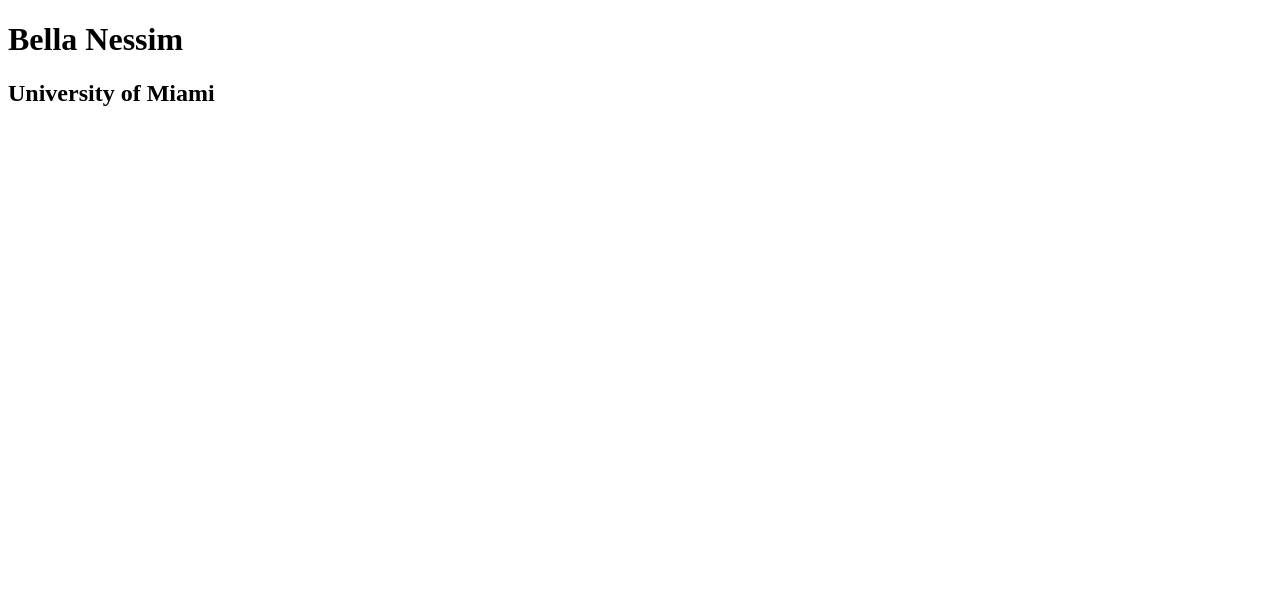
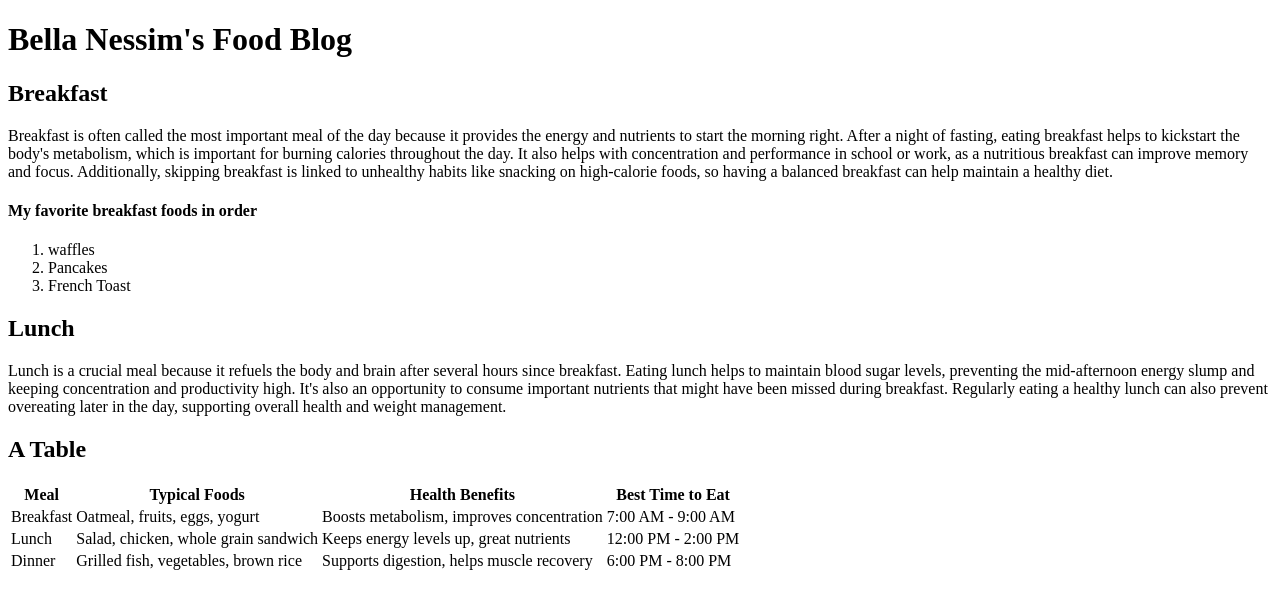
Before and after one commit to Isabellane/isabellane.github.io, a plain HTML site: page index.html in a window 1280 px wide. Drawn offline with Linux system fonts and the light colour scheme.

Commit message:
Update index.html

```diff
--- a/index.html
+++ b/index.html
@@ -6,7 +6,45 @@
     <title>Bella Nessim | Welcome</title>
 </head>
 <body>
-    <h1>Bella Nessim</h1>
-    <h2>University of Miami</h2>
+    <h1>Bella Nessim's Food Blog</h1>
+    <h2>Breakfast</h2>
+    <p>Breakfast is often called the most important meal of the day because it provides the energy and nutrients to start the morning right. After a night of fasting, eating breakfast helps to kickstart the body's metabolism, which is important for burning calories throughout the day. It also helps with concentration and performance in school or work, as a nutritious breakfast can improve memory and focus. Additionally, skipping breakfast is linked to unhealthy habits like snacking on high-calorie foods, so having a balanced breakfast can help maintain a healthy diet.</p>
+    <h4>My favorite breakfast foods in order</h4>
+    <ol>
+        <li>waffles</li>
+        <li>Pancakes</li>
+        <li>French Toast</li>
+    </ol>
+    <h2>Lunch</h2>
+    <p>Lunch is a crucial meal because it refuels the body and brain after several hours since breakfast. Eating lunch helps to maintain blood sugar levels, preventing the mid-afternoon energy slump and keeping concentration and productivity high. It's also an opportunity to consume important nutrients that might have been missed during breakfast. Regularly eating a healthy lunch can also prevent overeating later in the day, supporting overall health and weight management.</p>
+    <h2>A Table</h2>
+    <table>
+        <tr>
+            <th>Meal</th>
+            <th>Typical Foods</th>
+            <th>Health Benefits</th>
+            <th>Best Time to Eat</th>
+        </tr>
+        <tr>
+            <td>Breakfast</td>
+            <td>Oatmeal, fruits, eggs, yogurt</td>
+            <td>Boosts metabolism, improves concentration</td>
+            <td>7:00 AM - 9:00 AM</td>
+        </tr>
+        <tr>
+            <td>Lunch</td>
+            <td>Salad, chicken, whole grain sandwich</td>
+            <td>Keeps energy levels up, great nutrients</td>
+            <td>12:00 PM - 2:00 PM</td>
+        </tr>
+        <tr>
+            <td>Dinner</td>
+            <td>Grilled fish, vegetables, brown rice</td>
+            <td>Supports digestion, helps muscle recovery</td>
+            <td>6:00 PM - 8:00 PM</td>
+        </tr>
+    </table>
+
+
 </body>
 </html>
```
